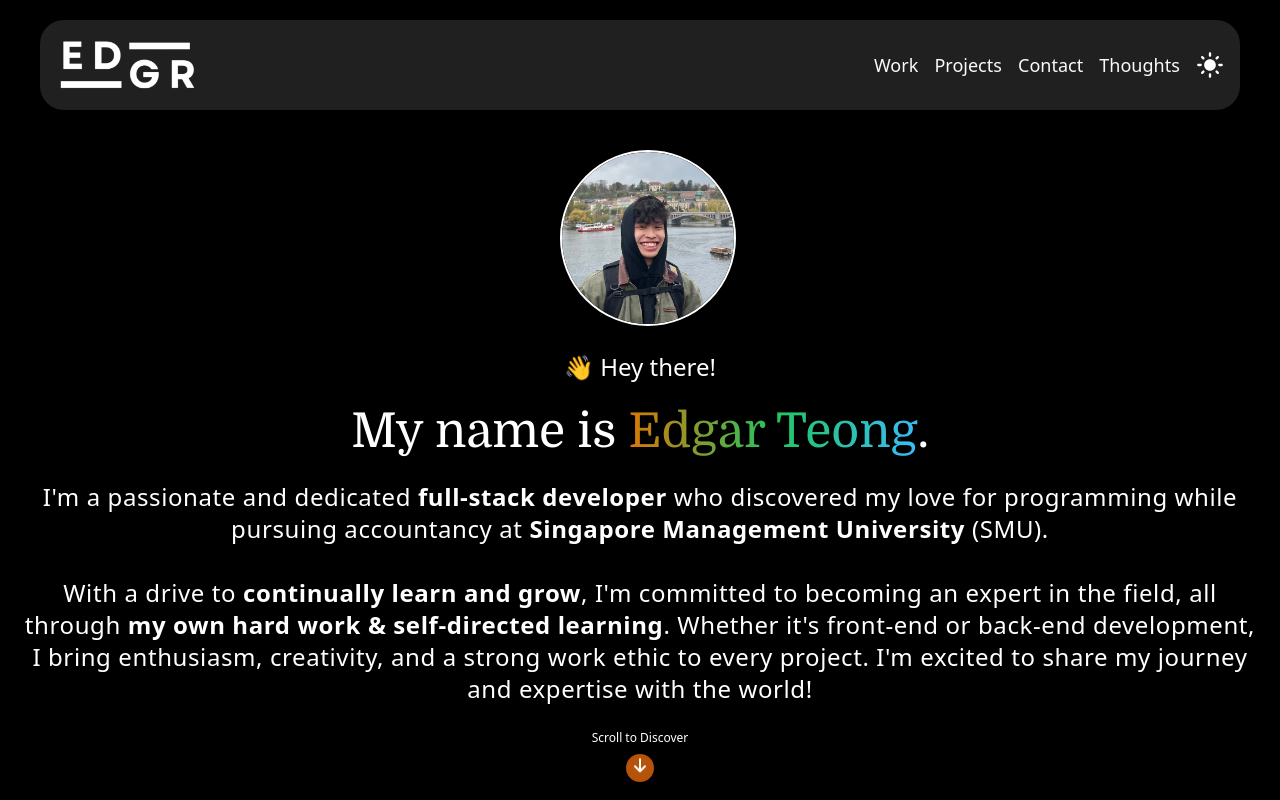
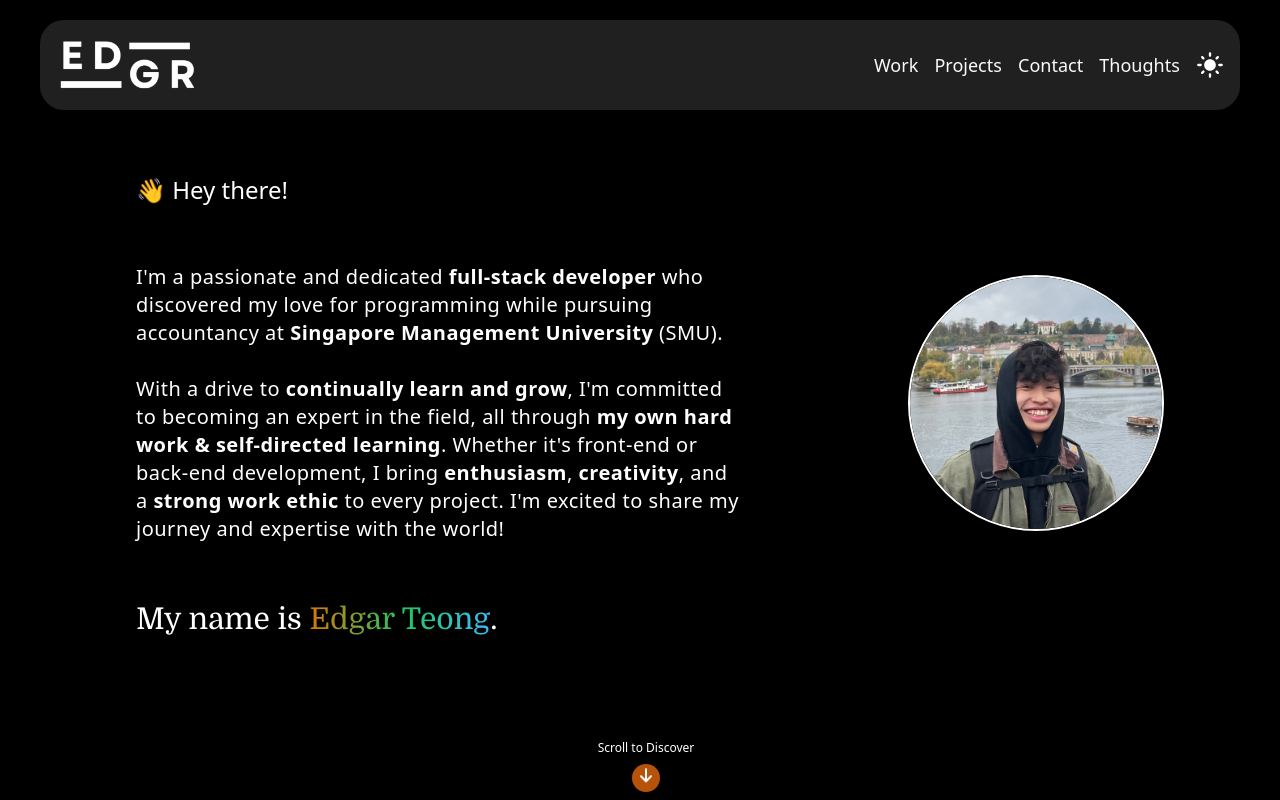
Before and after one commit to safarinexus/edgar-teong, a React (Vite) app: page / in a window 1280 px wide. Shown: the top 800 px of the page. Built offline with nearby package versions, Linux system fonts and the light colour scheme.

Commit message:
desktop and tablet sizing done

```diff
--- a/src/components/Headshot.tsx
+++ b/src/components/Headshot.tsx
@@ -2,8 +2,8 @@ import HeadshotPhoto from "../assets/headshot.jpeg"
 
 const Headshot = () => {
   return (
-      <div id="headshot-container" className="relative left-2 flex justify-center items-center animate-fadeIn opacity-0">
-        <div className="relative size-3/6 xs:size-44 border-black dark:border-white border-2 bg-white rounded-full overflow-hidden">
+      <div id="headshot-container" className="relative left-2 flex justify-center items-center animate-fadeIn opacity-0 sm:col-start-2 sm:row-start-2 sm:justify-self-end">
+        <div className="relative size-3/6 xs:size-44 sm:size-48 md:size-64 border-black dark:border-white border-2 bg-white rounded-full overflow-hidden">
           <img
             src={HeadshotPhoto}
             alt="Headshot Photo"
--- a/src/components/PageComponents/Landing/Landing.tsx
+++ b/src/components/PageComponents/Landing/Landing.tsx
@@ -5,25 +5,32 @@ const Landing = () => {
     //fix layout before adding content
 
     return (
-        <div id="landing" className="w-full h-svh min-h-max pt-[110px] xs:pt-[120px] sm:pt-[140px] grid grid-cols-1 gap-1 items-center pr-5 pl-5">
+        <div
+            id="landing"
+            className="w-full max-w-[1200px] h-svh min-h-max pt-[110px] xs:pt-[120px] sm:pt-[140px] pr-5 pl-5
+                grid grid-cols-1 gap-1 sm:gap-3 items-center sm:grid-cols-[60%_40%] sm:grid-rows-[10%_auto_20%_52px]
+                ml-auto mr-auto sm:p-24 sm:pb-1
+            "
+        >
             <Headshot />
 
-            <h1 id="hey-there"className="text-center font-thin text-[5vw] xs:text-[5vw] sm:text-2xl">
+            <h1 id="hey-there"className="text-center sm:text-left font-extralight text-[5vw] xs:text-[5vw] sm:text-2xl sm:col-start-1 sm:row-start-1 sm:self-end">
                 <span className="animate-wave inline-block">👋</span>
                 &nbsp;Hey there!
             </h1>
-            <h3 id="my-name-is" className="font-domine text-[9vw] xs:text-[8vw] sm:text-5xl leading-none text-center">
+            <h3 id="my-name-is" className="font-domine text-[9vw] xs:text-[8vw] sm:text-3xl leading-none text-center sm:text-left sm:col-start-1 sm:row-start-3 sm:self-start">
                 My name is&nbsp;
                 <span className="bg-gradient-to-r from-amber-600 via-green-500 to-sky-400 inline-block text-transparent bg-clip-text">Edgar Teong</span>
                 .
             </h3>
-            <p className="tracking-wide text-center font-thin text-[3.5vw] xs:text-[3vw] sm:text-2xl">
+            <p className="tracking-wide text-center sm:text-left font-extralight text-[3.5vw] xs:text-[3vw] sm:text-sm md:text-xl sm:row-start-2">
                 I&#39;m a passionate and dedicated <span className="font-bold">full-stack developer</span> who discovered my love for programming while pursuing accountancy at&nbsp;
                 <span className="font-bold">Singapore Management University</span> &#40;SMU&#41;.
                 <br /><br />
                 With a drive to <span className="font-bold">continually learn and grow</span>, I&#39;m committed to becoming an expert in the field, all through&nbsp;
                 <span className="font-bold">my own hard work & self-directed learning</span>.
-                Whether it&#39;s front-end or back-end development, I bring enthusiasm, creativity, and a strong work ethic to every project.
+                Whether it&#39;s front-end or back-end development, I bring <span className="font-bold">enthusiasm</span>, <span className="font-bold">creativity</span>,
+                and a <span className="font-bold">strong work ethic</span> to every project.
                 I&#39;m excited to share my journey and expertise with the world!
             </p>
             <ScrollIndicator />
--- a/src/components/PageComponents/Landing/ScrollIndicator.tsx
+++ b/src/components/PageComponents/Landing/ScrollIndicator.tsx
@@ -22,8 +22,8 @@ const ScrollIndicator = () => {
   }, []);
 
   return (
-    <div id="scroll-indicator-container" className="flex flex-col items-center space-y-2 mb-2" style={{ opacity }}>
-      <p id="scroll-text" className="text-xs">Scroll to Discover</p>
+    <div id="scroll-indicator-container" className="flex flex-col items-center space-y-2 mb-2 sm:row-start-4 sm:col-span-2" style={{ opacity }}>
+      <p id="scroll-text" className="text-xs font-light">Scroll to Discover</p>
 
       <HashLink to="/#work" id="scroll-indicator" className="relative flex items-center justify-center w-7 h-7 rounded-full bg-amber-400 dark:bg-amber-700">
         <FaArrowDown className="animate-updown"/>
```
